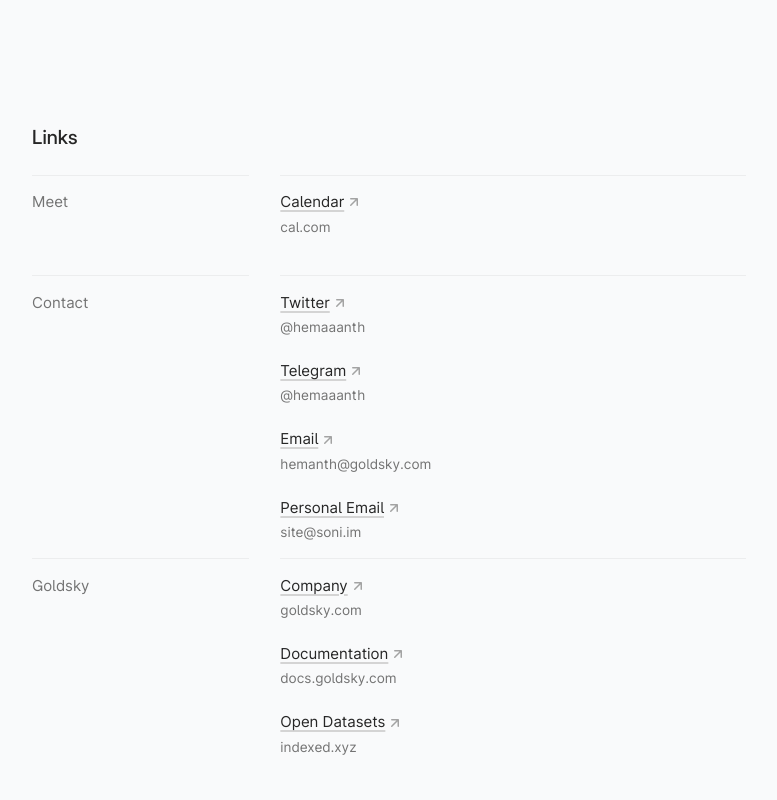
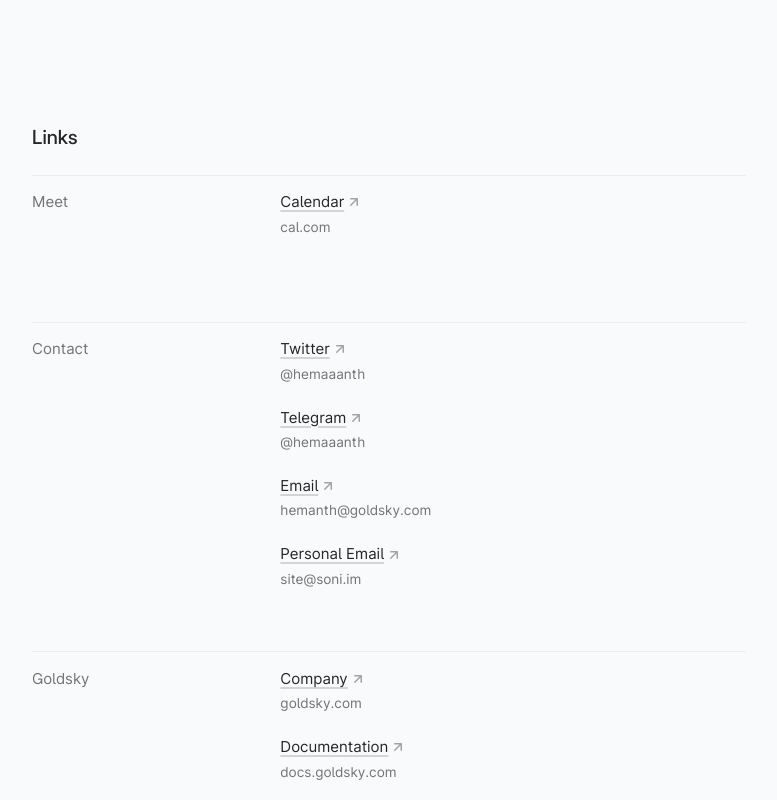
Before and after one commit to hemaaanth/site, a Next.js app: page /links in a window 1280 px wide. Shown: the top 800 px of the page, without its empty margins (251-1028 px from the left). Built offline with nearby package versions, Linux system fonts and the light colour scheme; what tailwindcss-touch would draw is missing.

Commit message:
changing layouts and borders

```diff
--- a/components/Layouts/index.tsx
+++ b/components/Layouts/index.tsx
@@ -3,12 +3,12 @@ import Footer from "../Footer";
 export function Main({ children }) {
   return (
     <>
-      <main className="m:px-0 flex justify-center px-6 pb-24 pt-8 sm:pb-28 sm:pt-32">
+      <main className="m:px-0 flex justify-center px-6 pt-8 sm:pt-32">
         <article className="w-full max-w-main grow">
           {children}
-          <Footer />
         </article>
       </main>
+      <Footer />
     </>
   );
 }
--- a/pages/about.tsx
+++ b/pages/about.tsx
@@ -15,9 +15,9 @@ export default function Colophon() {
         }}
       />
       <Main>
-      <h1 className="text-xl text-neutral-800 [font-variation-settings:'opsz'_32,_'wght'_500] dark:text-white sm:pb-6 sm:text-xl">
+      <header><h1 className="text-xl text-neutral-800 [font-variation-settings:'opsz'_32,_'wght'_500] dark:text-white sm:pb-6 sm:text-xl">
           About
-        </h1>
+        </h1></header>
         <dl className="list-container">
       <dt className="list-title">
         <h3 className="text-neutral-500 dark:text-silver-dark">
--- a/pages/colophon.tsx
+++ b/pages/colophon.tsx
@@ -13,9 +13,9 @@ export default function Colophon() {
         }}
       />
       <Main>
-      <h1 className="text-xl text-neutral-800 [font-variation-settings:'opsz'_32,_'wght'_500] dark:text-white sm:pb-6 sm:text-xl">
+      <header><h1 className="text-xl text-neutral-800 [font-variation-settings:'opsz'_32,_'wght'_500] dark:text-white sm:pb-6 sm:text-xl">
           Colophon
-        </h1>
+        </h1></header>
         <dl className="list-container">
           <dt className="list-title">
             <h3 className="text-neutral-500 dark:text-silver-dark">
--- a/pages/index.tsx
+++ b/pages/index.tsx
@@ -15,9 +15,9 @@ export default function Home() {
         }}
       />
       <Main>
-        <h1 className="text-xl text-neutral-800 [font-variation-settings:'opsz'_32,_'wght'_500] dark:text-white sm:pb-6 sm:text-xl">
+        <header><h1 className="text-xl text-neutral-800 [font-variation-settings:'opsz'_32,_'wght'_500] dark:text-white sm:pb-6 sm:text-xl">
           Hemanth Soni
-        </h1>
+        </h1></header>
         <dl className="list-container">
           <dt className="list-title">
             <h3 className="text-neutral-500 dark:text-silver-dark">
--- a/pages/links.tsx
+++ b/pages/links.tsx
@@ -17,7 +17,7 @@ export default function Links() {
                 }}
             />
             <Main>
-            <h1 className="text-xl text-neutral-800 [font-variation-settings:'opsz'_32,_'wght'_500] dark:text-white sm:pb-6 sm:text-xl">Links</h1>
+            <header><h1 className="text-xl text-neutral-800 [font-variation-settings:'opsz'_32,_'wght'_500] dark:text-white sm:pb-6 sm:text-xl">Links</h1></header>
                 <dl className="list-container">
                     <dt className="list-title">
                         <h3 className="text-neutral-500 dark:text-silver-dark">Meet</h3>
@@ -34,6 +34,8 @@ export default function Links() {
                             </div>
                         </div>
                     </dd>
+                    </dl>
+                    <dl className="list-container">
                     <dt className="list-title">
                         <h3 className="text-neutral-500 dark:text-silver-dark">Contact</h3>
                     </dt>
@@ -73,6 +75,8 @@ export default function Links() {
                             </div>
                         </div>
                     </dd>
+                    </dl>
+                    <dl className="list-container">
                     <dt className="list-title">
                         <h3 className="text-neutral-500 dark:text-silver-dark">Goldsky</h3>
                     </dt>
--- a/pages/on-crypto-startup-ideas-for-2023.tsx
+++ b/pages/on-crypto-startup-ideas-for-2023.tsx
@@ -28,9 +28,9 @@ export default function BlogPost() {
       />
       <Main>
         <div className="flex w-full flex-col justify-between sm:flex-row">
-          <h1 className="text-xl text-neutral-800 [font-variation-settings:'opsz'_32,_'wght'_500] dark:text-white sm:pb-6 sm:text-xl">
+          <header><h1 className="text-xl text-neutral-800 [font-variation-settings:'opsz'_32,_'wght'_500] dark:text-white sm:pb-6 sm:text-xl">
             On crypto startup ideas for 2023
-          </h1>
+          </h1></header>
           <p
             onClick={() => router.back()}
             className="text-neutral-700 sm:pb-6 sm:align-left cursor-pointer"
--- a/pages/on-the-future-of-pensions-in-canada.tsx
+++ b/pages/on-the-future-of-pensions-in-canada.tsx
@@ -26,9 +26,9 @@ export default function BlogPost() {
       />
       <Main>
         <div className="flex w-full flex-col justify-between sm:flex-row">
-          <h1 className="text-xl text-neutral-800 [font-variation-settings:'opsz'_32,_'wght'_500] dark:text-white sm:pb-6 sm:text-xl">
+          <header><h1 className="text-xl text-neutral-800 [font-variation-settings:'opsz'_32,_'wght'_500] dark:text-white sm:pb-6 sm:text-xl">
             On the future of pensions in Canada
-          </h1>
+          </h1></header>
           <p
             onClick={() => router.back()}
             className="text-neutral-700 sm:pb-6 sm:align-left cursor-pointer"
--- a/pages/on-uber-surge-pricing.tsx
+++ b/pages/on-uber-surge-pricing.tsx
@@ -26,9 +26,9 @@ export default function BlogPost() {
       />
       <Main>
         <div className="flex w-full flex-col justify-between sm:flex-row">
-          <h1 className="text-xl text-neutral-800 [font-variation-settings:'opsz'_32,_'wght'_500] dark:text-white sm:pb-6 sm:text-xl">
+          <header><h1 className="text-xl text-neutral-800 [font-variation-settings:'opsz'_32,_'wght'_500] dark:text-white sm:pb-6 sm:text-xl">
             On Uber&#39;s surge pricing
-          </h1>
+          </h1></header>
           <p
             onClick={() => router.back()}
             className="text-neutral-700 sm:pb-6 sm:align-left cursor-pointer"
--- a/styles/globals.css
+++ b/styles/globals.css
@@ -270,6 +270,7 @@ a[href^="mailto:"] {
 
   .list-container {
     @apply mb-12 grid grid-cols-12 gap-8 gap-y-2 sm:mb-16 sm:gap-y-4;
+    @apply border-t border-solid border-neutral-500/10 pt-4 dark:border-neutral-900;
   }
 
   .list-container:last-of-type {
@@ -277,11 +278,11 @@ a[href^="mailto:"] {
   }
 
   .list-title {
-    @apply col-span-12 border-t border-solid border-neutral-500/10 pt-4 dark:border-neutral-900 sm:col-span-4;
+    @apply col-span-12 sm:col-span-4;
   }
 
   .list-content {
-    @apply col-span-12 border-solid border-neutral-500/10 pt-4 dark:border-neutral-900 sm:col-span-8 sm:border-t;
+    @apply col-span-12 sm:col-span-8;
   }
 
   .island {
```
